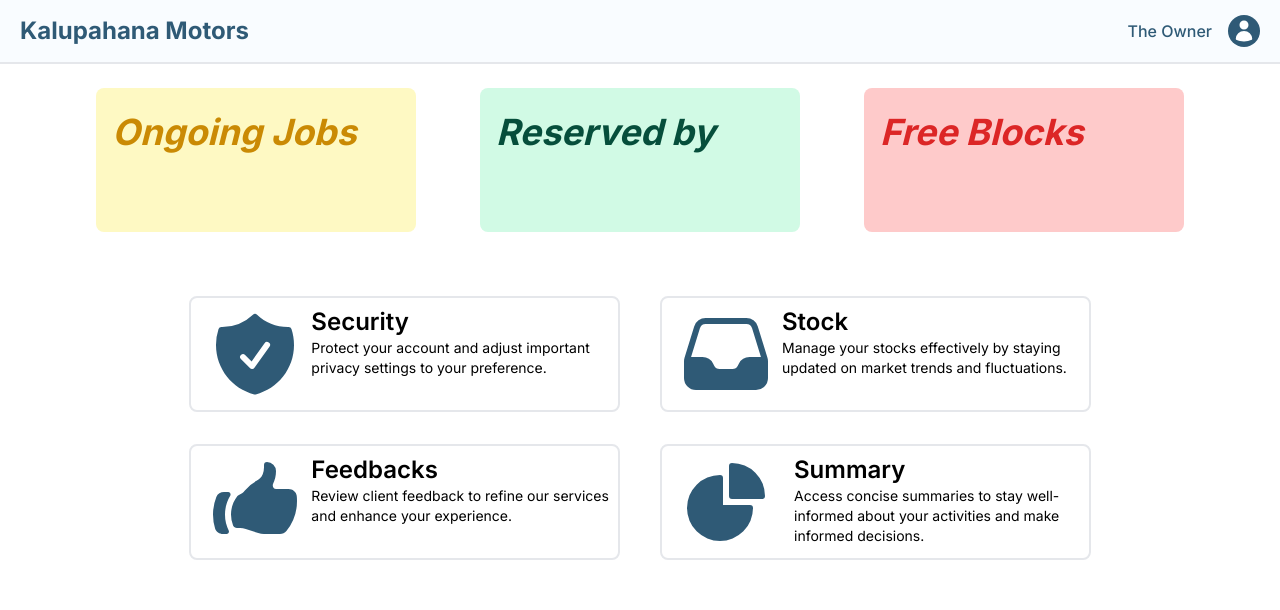
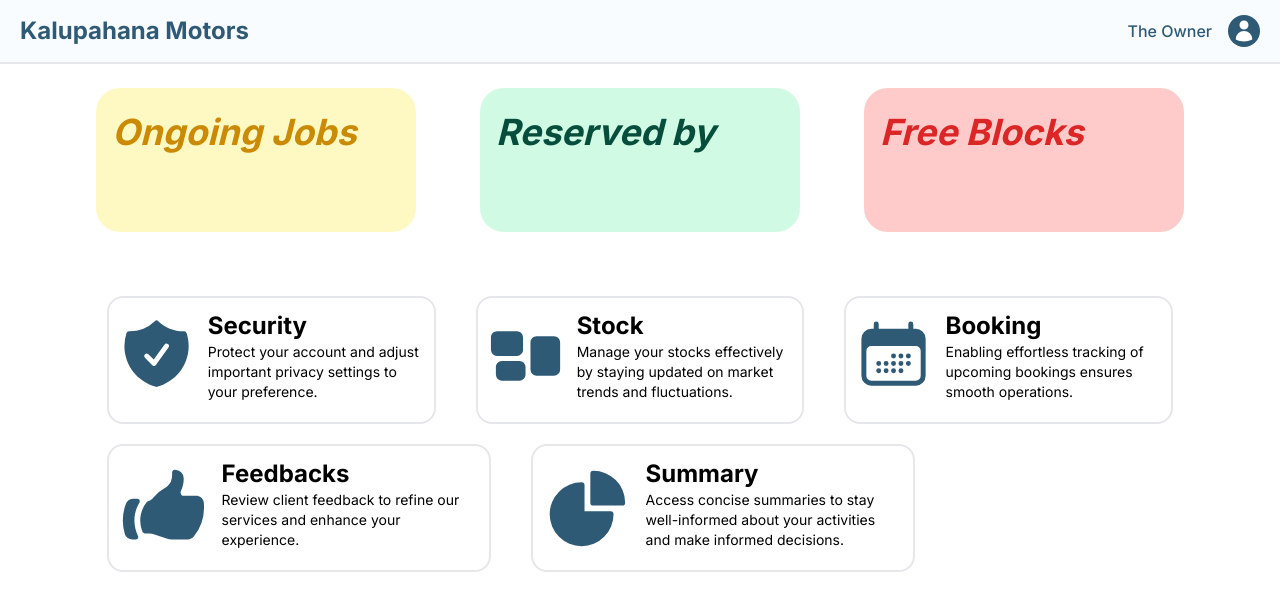
Before and after one commit to pramuddhika/Kalupahana-Project, a React (Vite) app in the folder client/: page /owner in a window 1280 px wide. Shown: the top 610 px of the page. Built offline with nearby package versions, Linux system fonts and the light colour scheme; no server answers.

Commit message:
booking add to shop owner account

```diff
--- a/client/src/App.jsx
+++ b/client/src/App.jsx
@@ -20,6 +20,7 @@ import Security from './pages/Admin/Security'
 import StockOwner from './pages/Admin/Stock'
 import Summary from './pages/Admin/Summary'
 import FeedbacksOwner from './pages/Admin/Feedbacks'
+import BookingOwner from './pages/Admin/Booking'
 
 const ShopLayout = () => {
   return (
@@ -56,7 +57,8 @@ const router = createBrowserRouter([
          {path: 'security',    element:<Security/>    },
          {path: 'stock',       element:<StockOwner/>  },
          {path: 'summary' ,    element:<Summary/>     },
-         {path: 'feedbacks' ,  element:<FeedbacksOwner/>}
+         {path: 'feedbacks' ,  element:<FeedbacksOwner/>},
+         {path: 'booking',     element:<BookingOwner/>}
        ]
   },
 ]);
--- /dev/null
+++ b/client/src/pages/Admin/Booking.jsx
@@ -0,0 +1,17 @@
+import OwnerPagesHeader from "../components/OwnerPagesHeader";
+
+const Booking = () => {
+    return (
+        <div>
+
+         {/**page head -start */}
+         <OwnerPagesHeader pageName="Booking" />
+         {/**page head - end */}
+
+            <p>this is owner booking page</p>
+
+        </div>
+    );
+};
+
+export default Booking;
--- a/client/src/pages/Admin/Home.jsx
+++ b/client/src/pages/Admin/Home.jsx
@@ -1,4 +1,4 @@
-import {UserIcon,ShieldCheckIcon,InboxIcon,HandThumbUpIcon,ChartPieIcon} from '@heroicons/react/24/solid';
+import {UserIcon,ShieldCheckIcon,RectangleGroupIcon,CalendarDaysIcon,HandThumbUpIcon,ChartPieIcon} from '@heroicons/react/24/solid';
 import DashBoardBox from '../components/DashBoardBox';
 import {Link} from 'react-router-dom';
 
@@ -15,73 +15,97 @@ const Home = () => {
                 <UserIcon className='h-8 w-8 text-white bg-text-primary rounded-2xl p-1 '/>
              </div>
             </div>
-            {/**6wner header -end */}
+            {/**owner header -end */}
 
             <DashBoardBox/>
 
-            {/**Owner menu- start */}
+            {/**Owner menu - start */}
             <div className='mt-16'>
 
-                <div className='flex justify-center gap-10 my-8'>
+              <div className='flex w-10/12 mx-auto my-5 gap-10'>
 
-
-                    <div className='flex box-content border-2 hover:border-teal-400 h-28 w-1/3 rounded-lg cursor-pointer'>
-                      <div className='mt-2 ml-4 w-1/3'>
-                         <ShieldCheckIcon className='h-24 text-text-primary'/>
+                <div className='h-32 w-96 border-2 font-inter hover:border-teal-400 rounded-2xl'>
+                 <div className='flex'>
+                   <div className='mt-4 ml-2 w-1/4'>
+                      <ShieldCheckIcon className='text-text-primary'/>
                    </div>
-                      <div className='font-inter m-2 hover:text-text-primary'>
+                   <div className='w-3/4 p-3 hover:text-text-primary'>
                       <Link to ='/owner/security'>
-                        <p className='font-semibold text-2xl'>Security</p>
-                        <p className='text-sm'>Protect your account and adjust important privacy settings to your preference.</p>
+                       <p className='text-2xl font-bold'>Security</p>
+                       <p className='text-sm text-left'>Protect your account and adjust important privacy settings to your preference.</p>
                       </Link>
+                   </div>
                  </div>
                 </div>
 
 
-                    <div className='flex box-content border-2  hover:border-teal-400 h-28 w-1/3 rounded-lg cursor-pointer'>
-                      <div className='mt-2 ml-4 w-1/3'>
-                         <InboxIcon className='h-24 text-text-primary'/>
+                <div className='h-32 w-96 border-2 font-inter hover:border-teal-400 rounded-2xl'>
+                 <div className='flex'>
+                   <div className='mt-4 ml-2 w-1/4'>
+                      <RectangleGroupIcon className='text-text-primary'/>
                    </div>
-                      <div className='font-inter m-2 hover:text-text-primary'>
-                        <Link to='/owner/stock'>
-                        <p className='font-semibold text-2xl'>Stock</p>
-                        <p className='text-sm'>Manage your stocks effectively by staying updated on market trends and fluctuations.</p>
+                   <div className='w-3/4 p-3 hover:text-text-primary'>
+                      <Link to ='/owner/stock'>
+                       <p className='text-2xl font-bold'>Stock</p>
+                       <p className='text-sm text-left'>Manage your stocks effectively by staying updated on market trends and fluctuations.</p>
                       </Link>
+                   </div>
+                 </div>
+                </div>
+
+
+                <div className='h-32 w-96 border-2 font-inter hover:border-teal-400 rounded-2xl'>
+                 <div className='flex'>
+                   <div className='mt-4 ml-2 w-1/4'>
+                      <CalendarDaysIcon className='text-text-primary'/>
+                   </div>
+                   <div className='w-3/4 p-3 hover:text-text-primary'>
+                      <Link to ='/owner/booking'>
+                       <p className='text-2xl font-bold'>Booking</p>
+                       <p className='text-sm text-left'>Enabling effortless tracking of upcoming bookings ensures smooth operations.</p>
+                      </Link>
+                   </div>
                  </div>
                 </div>
 
               </div>
 
-                <div className='flex justify-center gap-10 my-8'>
 
-                    <div className='flex box-content border-2  hover:border-teal-400 h-28 w-1/3 rounded-lg cursor-pointer'>
-                      <div className='mt-2 ml-4 w-1/3'>
-                         <HandThumbUpIcon className='h-24 text-text-primary'/>
+              <div className='flex w-10/12 mx-auto gap-10'>
+
+                <div className='h-32 w-96 border-2 font-inter hover:border-teal-400 rounded-2xl'>
+                 <div className='flex'>
+                   <div className='mt-4 ml-2 w-1/4'>
+                      <HandThumbUpIcon className='text-text-primary'/>
                    </div>
-                      <div className='font-inter m-2 hover:text-text-primary'>
-                        <Link to='/owner/feedbacks'>
-                        <p className='font-semibold text-2xl'>Feedbacks</p>
-                        <p className='text-sm'>Review client feedback to refine our services and enhance your experience.</p>
+                   <div className='w-3/4 p-3 hover:text-text-primary'>
+                      <Link to ='/owner/feedbacks'>
+                       <p className='text-2xl font-bold'>Feedbacks</p>
+                       <p className='text-sm text-left'>Review client feedback to refine our services and enhance your experience.</p>
                       </Link>
                    </div>
                  </div>
+                </div>
 
-                    <div className='flex box-content border-2  hover:border-teal-400 h-28 w-1/3 rounded-lg cursor-pointer'>
-                    <div className='mt-2 ml-4 w-1/3'>
-                         <ChartPieIcon className='h-24 pr-3 text-text-primary'/>
+
+                <div className='h-32 w-96 border-2 font-inter hover:border-teal-400 rounded-2xl'>
+                 <div className='flex'>
+                   <div className='mt-4 ml-2 w-1/4'>
+                      <ChartPieIcon className='text-text-primary'/>
                    </div>
-                      <div className='font-inter m-2 hover:text-text-primary'>
-                        <Link to = '/owner/summary'>
-                        <p className='font-semibold text-2xl'>Summary</p>
-                        <p className='text-sm'>Access concise summaries to stay well-informed about your activities and make informed decisions.</p>
+                   <div className='w-3/4 p-3 hover:text-text-primary'>
+                      <Link to ='/owner/summary'>
+                       <p className='text-2xl font-bold'>Summary</p>
+                       <p className='text-sm text-left'>Access concise summaries to stay well-informed about your activities and make informed decisions.</p>
                       </Link>
+                   </div>
                  </div>
                 </div>
 
               </div>
 
             </div>
-            {/**Owner mwnu - end */}
+            {/**Owner menu - end */}
 
         </div>
     );
--- a/client/src/pages/Admin/Owner.jsx
+++ b/client/src/pages/Admin/Owner.jsx
@@ -5,6 +5,7 @@ import Security from './Security';
 import StockOwner from './Stock';
 import Summary from './Summary';
 import FeedbacksOwner from './Feedbacks';
+import Booking from './Booking';
 
 const Owner = () => {
   return (
@@ -16,6 +17,7 @@ const Owner = () => {
         <Route path="stock" element={<StockOwner />} />
         <Route path="summary" element={<Summary />} />
         <Route path="feedbacks" element={<FeedbacksOwner />} />
+        <Route path="booking" element={<Booking/>}/>
       </Routes>
 
     </div>
--- a/client/src/pages/components/DashBoardBox.jsx
+++ b/client/src/pages/components/DashBoardBox.jsx
@@ -20,17 +20,17 @@ const DashBoardBox = () => {
     return (
         <div className="flex gap-16 justify-center my-6 font-inter">
 
-            <div className="box-content h-36 w-80 bg-yellow-100 rounded-lg">
+            <div className="box-content h-36 w-80 bg-yellow-100 rounded-3xl">
               <p className="text-4xl font-bold text-yellow-600 pl-4 pt-6 italic">Ongoing Jobs</p>
             </div>
 
-            <div className="box-content h-36 w-80 bg-emerald-100 rounded-lg">
+            <div className="box-content h-36 w-80 bg-emerald-100 rounded-3xl">
               <p className="text-4xl font-bold text-emerald-900 pl-4 pt-6 italic">Reserved by</p>
                 {numBooks !== null &&
                 <p className="flex justify-end pr-5 text-6xl italic font-bold text-emerald-800 pb-6 ">{numBooks}</p>}
             </div>
 
-            <div className="box-content h-36 w-80 bg-red-200 rounded-lg">
+            <div className="box-content h-36 w-80 bg-red-200 rounded-3xl">
               <p className="text-4xl font-bold text-red-600 pl-4 pt-6 italic">Free Blocks</p>
             </div>
 
```
Lines whose indentation alone changed are shown as unchanged.
